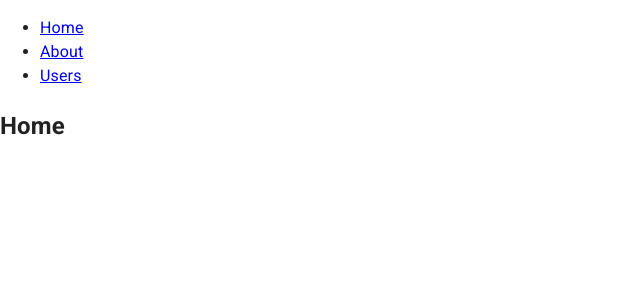
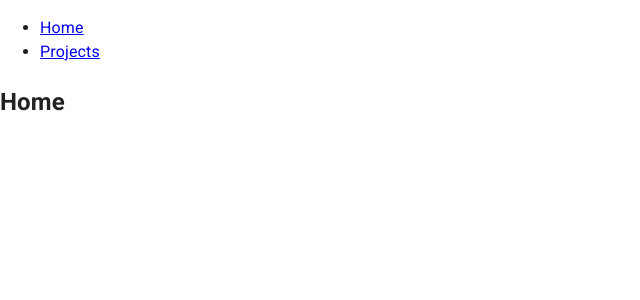
Before and after one commit to connor-corso/ccorso-website, a React (Create React App) app: page / in a window 1280 px wide. Shown: the top 300 px of the page, without its empty margins (0-640 px from the left). Built offline with nearby package versions, Linux system fonts and the light colour scheme.

Commit message:
attempt to fix bug when going to projects on nginx

```diff
--- a/src/App.js
+++ b/src/App.js
@@ -5,6 +5,7 @@ import {
   BrowserRouter as Router,
   Route,
   Routes,
+  Navigate,
   Link
 } from "react-router-dom";
 
@@ -23,6 +24,9 @@ export default function App() {
           <Route path='/' element={<Home />}>
 
           </Route>
+
+          <Route path="*" element={<Navigate to="/" />} />
+
         </Routes>
       </div>
     </Router>
@@ -43,10 +47,7 @@ function Navbar(){
           <Link to="/">Home</Link>
         </li>
         <li>
-          <Link to="/about">About</Link>
-        </li>
-        <li>
-          <Link to="/users">Users</Link>
+          <Link to="/projects">Projects</Link>
         </li>
       </ul>
     </nav>
```
